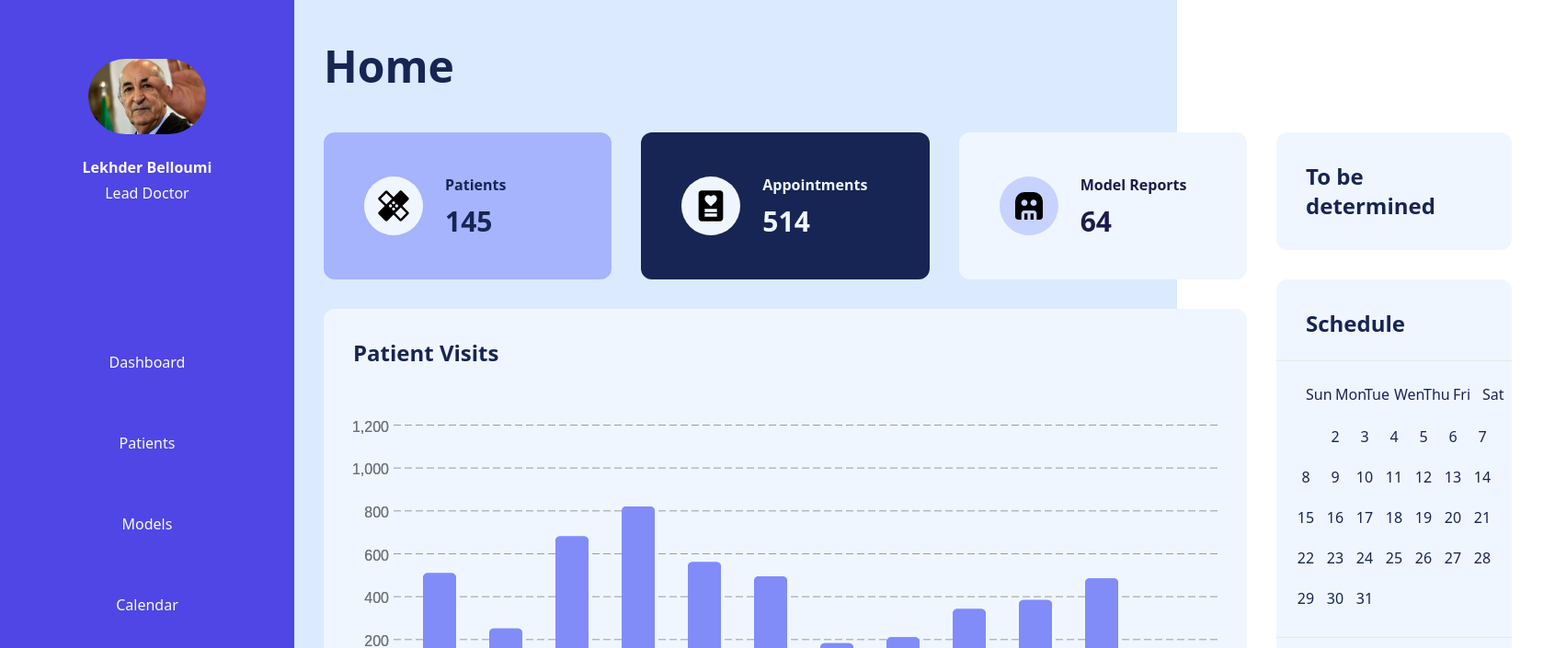
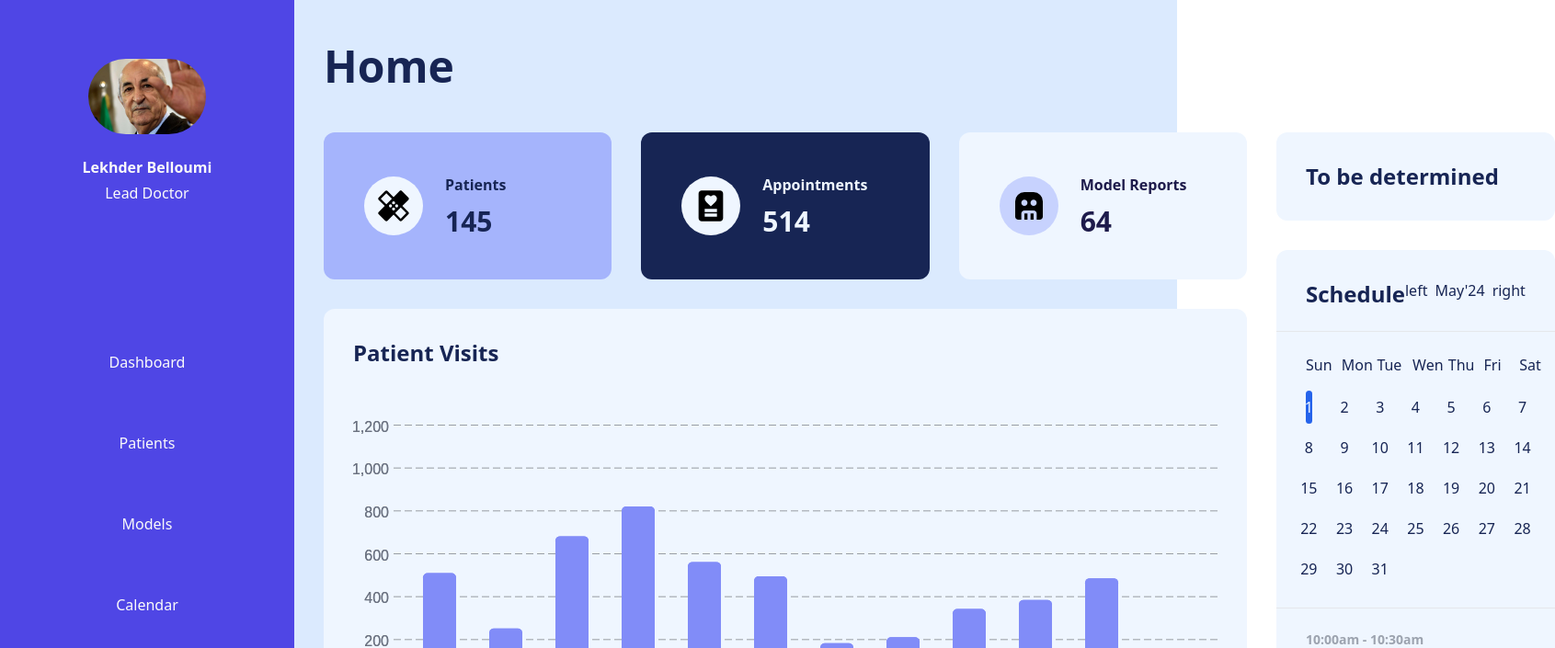
Before and after one commit to op-squad/front, a React (Vite) app: page /dashboard in a window 1280 px wide. Shown: the top 705 px of the page at 92% size, 1691 px wide, since content can reach past the window. Built offline with nearby package versions, Linux system fonts and the light colour scheme.

Commit message:
add controls for the calendar

```diff
--- a/src/components/app/dashboard/ScheduleCard/Calendar.tsx
+++ b/src/components/app/dashboard/ScheduleCard/Calendar.tsx
@@ -26,7 +26,6 @@ function Day({ index, startOfMonth, currentDay, setCurrentDay }) {
 export default function Calendar({ currentDay, setCurrentDay }) {
   const start =
     ((((currentDay.day() - currentDay.date() + 1) % 7) + 7) % 7) + 1;
-  console.log(start);
   const days = [...Array(currentDay.daysInMonth())].map((e, i) => (
     <Day
       index={i + 1}
--- a/src/components/app/dashboard/ScheduleCard/CalendarController.tsx
+++ b/src/components/app/dashboard/ScheduleCard/CalendarController.tsx
@@ -1,3 +1,20 @@
-export default function CalendarController() {
-  return <div></div>;
+import moment from "moment";
+export default function CalendarController({ date, setDate }) {
+  return (
+    <div className="flex gap-2">
+      <div
+        className="cursor-pointer hover:underline"
+        onClick={() => setDate(moment(date).subtract(1, "M").date(1))}
+      >
+        left
+      </div>
+      <div>{date.format("MMM'YY")}</div>
+      <div
+        className="cursor-pointer hover:underline"
+        onClick={() => setDate(moment(date).add(1, "M").date(1))}
+      >
+        right
+      </div>
+    </div>
+  );
 }
--- a/src/components/app/dashboard/ScheduleCard/ScheduleCard.tsx
+++ b/src/components/app/dashboard/ScheduleCard/ScheduleCard.tsx
@@ -2,6 +2,7 @@ import { useState } from "react";
 import Calendar from "./Calendar";
 import moment from "moment";
 import Appointment from "./Appointment";
+import CalendarController from "./CalendarController";
 
 export default function ScheduleCard() {
   const [date, setDate] = useState(moment());
@@ -10,7 +11,10 @@ export default function ScheduleCard() {
     <div className="flex flex-col gap-6 bg-blue-50 text-blue-950 rounded-xl p-8">
       <div className="flex justify-between">
         <p className="font-extrabold text-2xl text-blue-950">Schedule</p>
-        {/* <CalendarController /> */}
+        <CalendarController
+          date={date}
+          setDate={setDate}
+        />
       </div>
       <hr className="mx-[-32px]" />
       <Calendar
```
